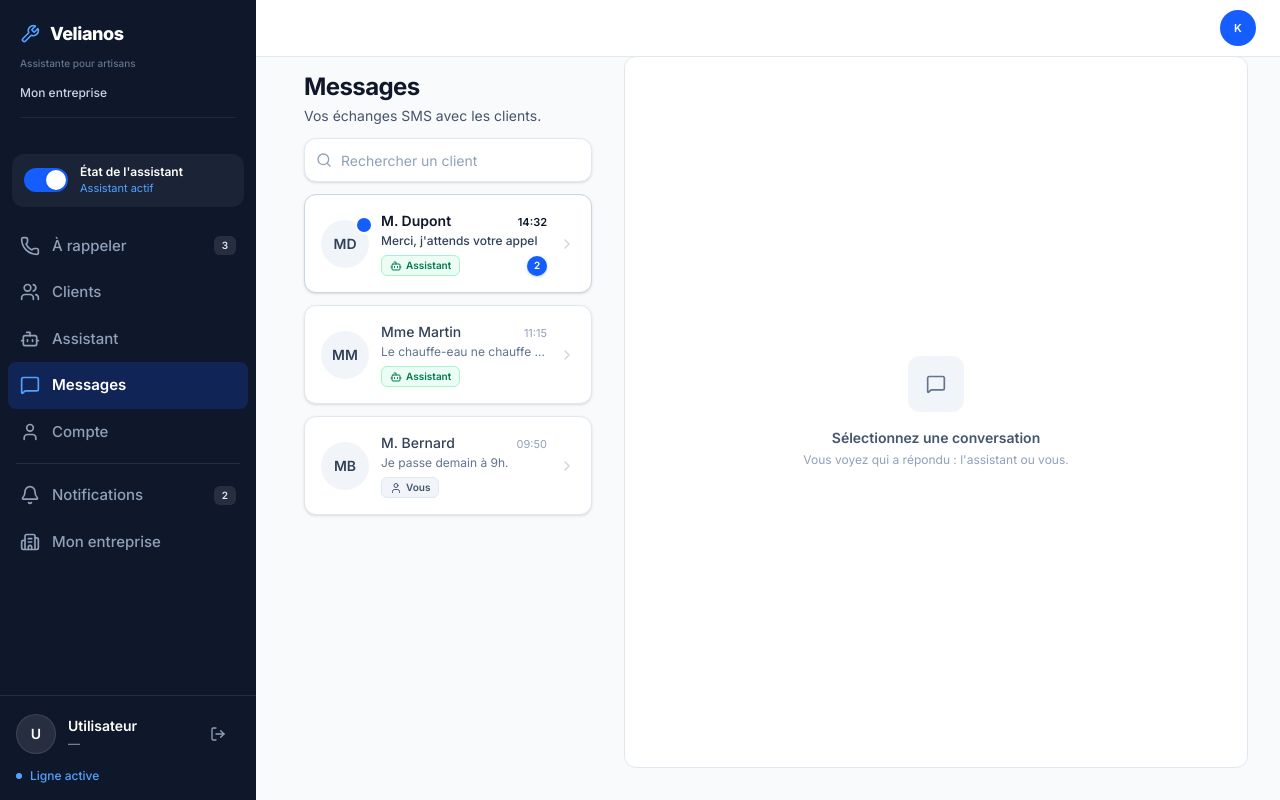
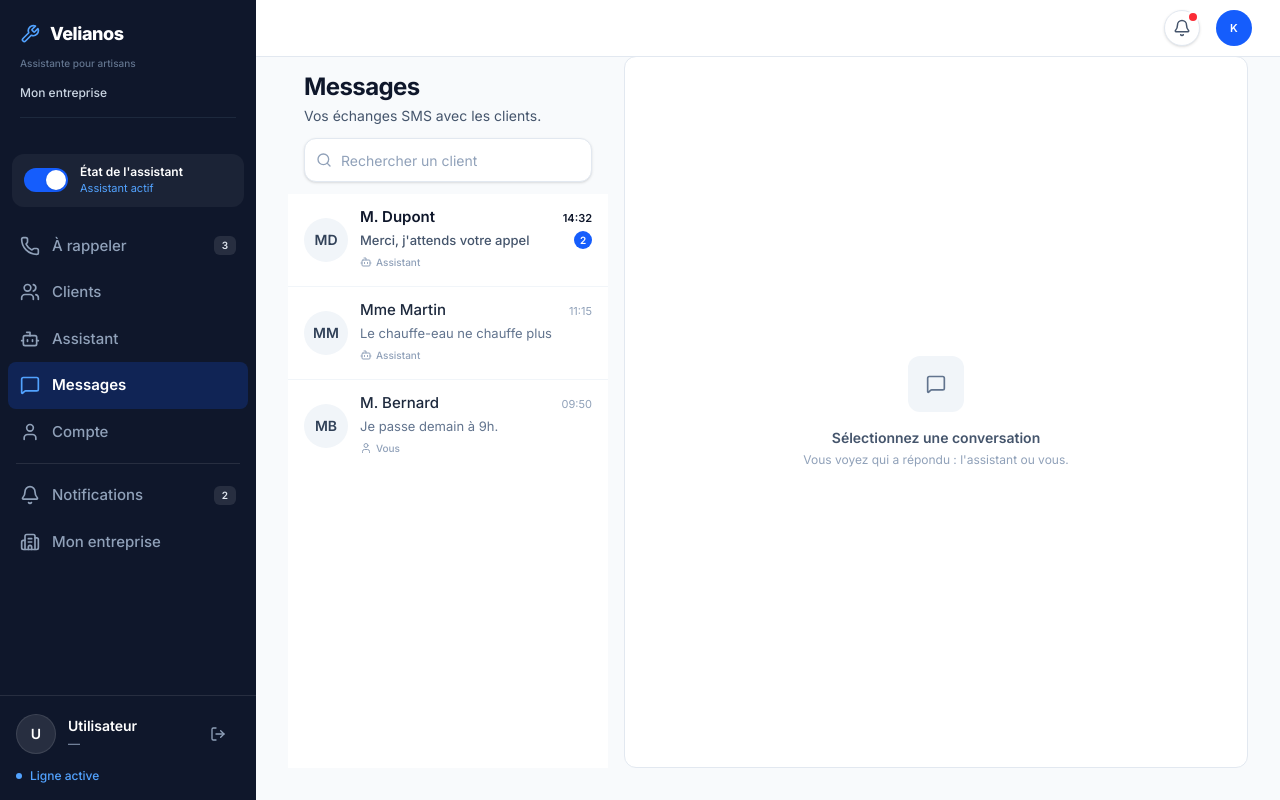
Before and after one commit to tesfitkebron-prog/Velianos, a Next.js app: page /messages in a window 1280 px wide. Built offline with nearby package versions, Linux system fonts and the light colour scheme; no server answers.

Commit message:
UI: Finitions natives (header, notifications, chat, nav)

```diff
--- a/app/globals.css
+++ b/app/globals.css
@@ -5,6 +5,7 @@ html, body {
   padding: 0;
   width: 100%;
   overflow-x: hidden;
+  overscroll-behavior: none;
   padding-left: env(safe-area-inset-left);
   padding-right: env(safe-area-inset-right);
   -webkit-tap-highlight-color: transparent;
@@ -14,6 +15,7 @@ html, body {
 
 body {
   font-family: "Inter", ui-sans-serif, system-ui, -apple-system, sans-serif;
+  overscroll-behavior-y: none;
 }
 
 @keyframes sheetUp {
--- a/app/messages/page.tsx
+++ b/app/messages/page.tsx
@@ -1,7 +1,7 @@
 "use client";
 
 import { useEffect, useRef, useState } from "react";
-import { Bot, ChevronRight, MessageSquare, Search, User } from "lucide-react";
+import { Bot, MessageSquare, Search, User } from "lucide-react";
 import { AppLayout } from "@/components/layout/AppLayout";
 import { UndoToast, type ToastAction } from "@/components/ui/UndoToast";
 import { styleAvatar } from "@/lib/clients";
@@ -298,41 +298,40 @@ function MessagesContent() {
           </div>
         </div>
 
-        <div className="flex-1 overflow-y-auto min-h-0 px-4 pb-4 space-y-3">
-          {conversationsFiltrees.map((conversation) => (
+        <div className="flex-1 overflow-y-auto min-h-0 bg-white">
+          {conversationsFiltrees.map((conversation) => {
+            const ecritParAssistant =
+              conversation.dernierAuteur === "assistant";
+
+            return (
               <button
                 key={conversation.id}
                 onClick={() => ouvrirConversation(conversation)}
-              className={`w-full px-4 py-4 flex items-center gap-3 text-left rounded-xl border bg-white shadow-sm transition-all active:scale-[0.99] ${
+                className={`flex w-full items-center gap-3 border-b border-slate-100 px-4 py-3 text-left transition-colors last:border-b-0 active:bg-slate-50 ${
                   selectedConversation?.id === conversation.id
-                  ? "border-blue-300 ring-1 ring-blue-100"
-                  : conversation.nonLus > 0
-                    ? "border-slate-300"
-                    : "border-slate-200"
+                    ? "bg-blue-50/50"
+                    : "bg-white"
                 }`}
               >
                 <div
-                className={`relative w-12 h-12 rounded-full flex items-center justify-center text-sm font-semibold flex-shrink-0 ${styleAvatar(conversation.id)}`}
+                  className={`flex h-11 w-11 flex-shrink-0 items-center justify-center rounded-full text-sm font-semibold ${styleAvatar(conversation.id)}`}
                 >
                   {conversation.initiale}
-                {conversation.nonLus > 0 && (
-                  <span className="absolute -right-0.5 -top-0.5 h-3.5 w-3.5 rounded-full bg-blue-600 ring-2 ring-white" />
-                )}
                 </div>
 
-              <div className="flex-1 min-w-0">
+                <div className="min-w-0 flex-1">
                   <div className="flex items-baseline justify-between gap-2">
                     <p
-                    className={`text-sm truncate ${
+                      className={`truncate text-[15px] ${
                         conversation.nonLus > 0
                           ? "font-semibold text-slate-900"
-                        : "font-medium text-slate-700"
+                          : "font-medium text-slate-800"
                       }`}
                     >
                       {conversation.nom}
                     </p>
                     <span
-                    className={`text-[11px] flex-shrink-0 ${
+                      className={`flex-shrink-0 text-[11px] ${
                         conversation.nonLus > 0
                           ? "font-semibold text-slate-900"
                           : "font-normal text-slate-400"
@@ -342,44 +341,36 @@ function MessagesContent() {
                     </span>
                   </div>
 
+                  <div className="mt-0.5 flex items-center gap-2">
                     <p
-                  className={`text-xs truncate mt-0.5 ${
+                      className={`min-w-0 flex-1 truncate text-[13px] ${
                         conversation.nonLus > 0
-                      ? "font-medium text-slate-700"
+                          ? "font-medium text-slate-600"
                           : "font-normal text-slate-500"
                       }`}
                     >
                       {conversation.dernierMessage}
                     </p>
 
-                <div className="flex items-center justify-between gap-2 mt-1.5">
-                  <span
-                    className={`flex items-center gap-1 rounded-md border px-2 py-0.5 text-[10px] font-semibold ${
-                      conversation.dernierAuteur === "assistant"
-                        ? "border-emerald-200 bg-emerald-50 text-emerald-700"
-                        : "border-slate-200 bg-slate-100 text-slate-600"
-                    }`}
-                  >
-                    {conversation.dernierAuteur === "assistant" ? (
+                    {conversation.nonLus > 0 && (
+                      <span className="flex h-[18px] min-w-[18px] flex-shrink-0 items-center justify-center rounded-full bg-blue-600 px-1 text-[10px] font-semibold leading-none text-white">
+                        {conversation.nonLus}
+                      </span>
+                    )}
+                  </div>
+
+                  <span className="mt-1 inline-flex items-center gap-1 text-[10px] font-medium text-slate-400">
+                    {ecritParAssistant ? (
                       <Bot className="h-3 w-3" />
                     ) : (
                       <User className="h-3 w-3" />
                     )}
-                    {conversation.dernierAuteur === "assistant"
-                      ? "Assistant"
-                      : "Vous"}
+                    {ecritParAssistant ? "Assistant" : "Vous"}
                   </span>
-                  {conversation.nonLus > 0 && (
-                    <span className="min-w-[20px] h-5 px-1.5 rounded-full bg-blue-600 text-white text-[10px] font-semibold flex items-center justify-center flex-shrink-0 shadow-sm shadow-blue-500/30">
-                      {conversation.nonLus}
-                    </span>
-                  )}
                 </div>
-              </div>
-
-              <ChevronRight className="w-4 h-4 text-slate-300 flex-shrink-0" />
               </button>
-          ))}
+            );
+          })}
 
           {conversationsFiltrees.length === 0 && (
             <p className="px-4 py-10 text-center text-sm font-normal text-slate-500">
--- a/components/layout/AppLayout.tsx
+++ b/components/layout/AppLayout.tsx
@@ -28,7 +28,7 @@ export function AppLayout({ children }: { children: React.ReactNode }) {
             </header>
 
             {/* ZONE DE SCROLL (Le contenu de la page) */}
-            <main className="flex-1 overflow-y-auto overscroll-contain scroll-pt-[60px] bg-[#F8FAFC] pt-[calc(3.5rem+env(safe-area-inset-top))] md:pt-14">
+            <main className="flex-1 overflow-y-auto overscroll-contain scroll-pt-[60px] bg-[#F8FAFC] pt-[calc(3.5rem+env(safe-area-inset-top))] [-webkit-overflow-scrolling:touch] md:pt-14">
               <div className="h-full md:max-w-5xl md:mx-auto md:px-8 md:pb-8">{children}</div>
             </main>
 
--- a/components/layout/TopBar.tsx
+++ b/components/layout/TopBar.tsx
@@ -3,7 +3,12 @@
 import { useEffect, useState } from "react";
 import { usePathname } from "next/navigation";
 import Link from "next/link";
+import { Bell } from "lucide-react";
 import { loadWorkspaceProfile } from "@/lib/workspace";
+import {
+  EVENEMENT_NOTIFICATIONS_LUES,
+  notificationsNonLues,
+} from "@/lib/notifications";
 import { PageHeader } from "./PageHeader";
 import { estSousPageAvecRetour, normaliserChemin } from "@/lib/navigation";
 
@@ -21,6 +26,7 @@ const titres: Record<string, string> = {
 export function TopBar() {
   const pathname = usePathname();
   const [initiales, setInitiales] = useState("V");
+  const [nonLues, setNonLues] = useState(false);
 
   const chemin = normaliserChemin(pathname);
   const estSousPage = estSousPageAvecRetour(chemin);
@@ -56,16 +62,47 @@ export function TopBar() {
     };
   }, []);
 
+  useEffect(() => {
+    const rafraichir = () => setNonLues(notificationsNonLues());
+
+    rafraichir();
+    window.addEventListener(EVENEMENT_NOTIFICATIONS_LUES, rafraichir);
+    window.addEventListener("storage", rafraichir);
+
+    return () => {
+      window.removeEventListener(EVENEMENT_NOTIFICATIONS_LUES, rafraichir);
+      window.removeEventListener("storage", rafraichir);
+    };
+  }, []);
+
   if (estSousPage) {
     return <PageHeader title={titres[chemin] ?? "Velianos"} />;
   }
 
   return (
-    <div className="flex h-14 items-center justify-end gap-3 pl-14 pr-4 md:pl-6 md:pr-6">
+    <div className="flex h-14 items-center justify-end gap-2 pr-3 md:pr-6">
+      <Link
+        href="/notifications"
+        aria-label={
+          nonLues ? "Notifications, non lues" : "Notifications"
+        }
+        className="flex h-11 w-11 flex-shrink-0 items-center justify-center rounded-full transition-transform active:scale-95"
+      >
+        <span className="relative flex h-9 w-9 items-center justify-center rounded-full border border-slate-200 bg-white text-slate-600 shadow-sm">
+          <Bell className="h-[18px] w-[18px]" strokeWidth={2} />
+          {nonLues && (
+            <span
+              className="absolute right-0.5 top-0.5 h-2 w-2 rounded-full bg-red-500 ring-2 ring-white"
+              aria-hidden="true"
+            />
+          )}
+        </span>
+      </Link>
+
       <Link
         href="/parametres"
         aria-label="Mon compte"
-        className="-mr-1 flex h-11 w-11 flex-shrink-0 items-center justify-center rounded-full transition-transform active:scale-95"
+        className="flex h-11 w-11 flex-shrink-0 items-center justify-center rounded-full transition-transform active:scale-95"
       >
         <span className="flex h-9 w-9 items-center justify-center rounded-full bg-blue-600 text-[11px] font-semibold tracking-wide text-white">
           {initiales}
--- /dev/null
+++ b/lib/notifications.ts
@@ -0,0 +1,23 @@
+const CLE_NOTIFICATIONS_LUES = "velianos_notifications_lues";
+
+export const EVENEMENT_NOTIFICATIONS_LUES = "velianos:notifications-lues";
+
+/** Indique s'il reste des notifications non consultées. */
+export function notificationsNonLues(): boolean {
+  try {
+    return window.localStorage.getItem(CLE_NOTIFICATIONS_LUES) !== "1";
+  } catch {
+    return true;
+  }
+}
+
+/** Marque les notifications comme consultées et prévient la TopBar. */
+export function marquerNotificationsLues(): void {
+  try {
+    window.localStorage.setItem(CLE_NOTIFICATIONS_LUES, "1");
+  } catch {
+    // Stockage local indisponible : le point rouge reste informatif.
+  }
+
+  window.dispatchEvent(new Event(EVENEMENT_NOTIFICATIONS_LUES));
+}
```
Also changed, not shown: app/assistant/page.tsx (+21 -33 lines), app/notifications/page.tsx (+6 -1 lines), components/layout/BottomNav.tsx (+5 -3 lines). Lines whose indentation alone changed are shown as unchanged.
